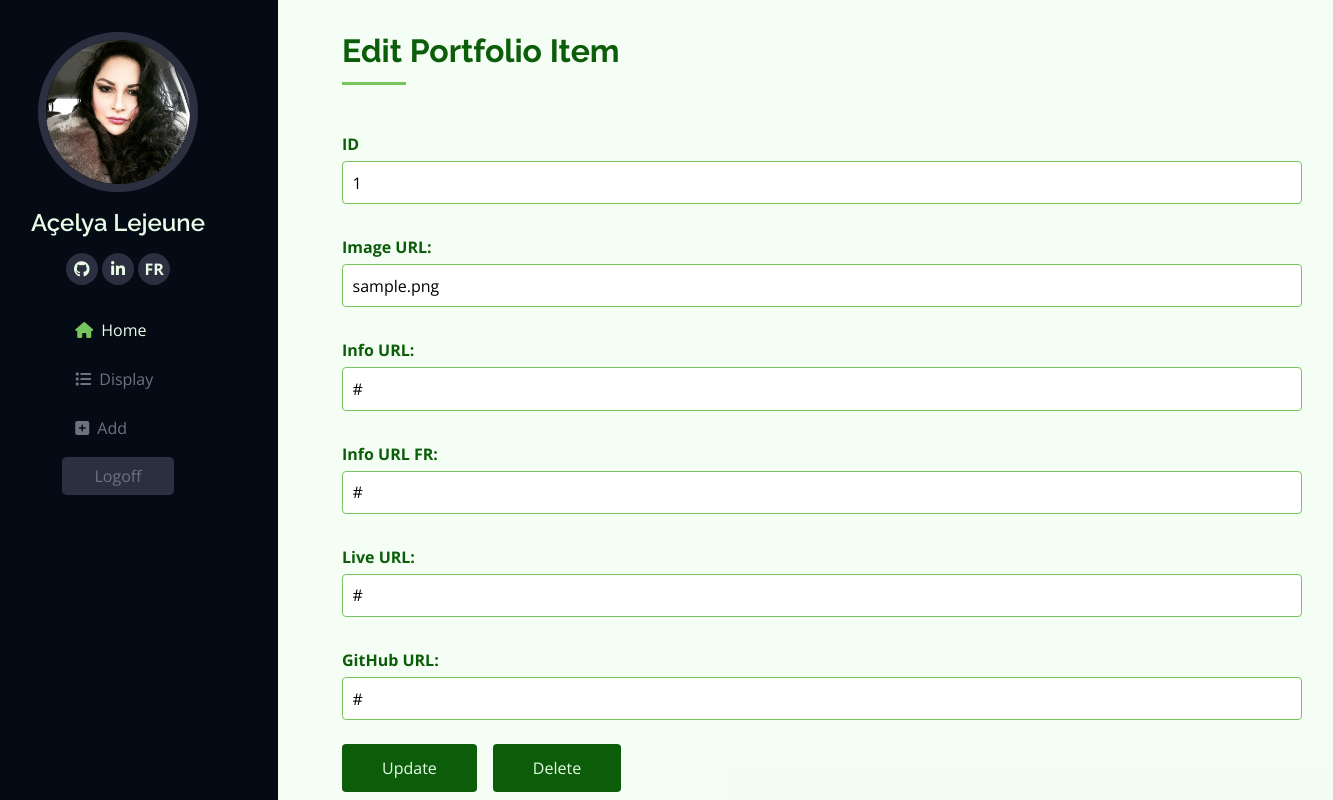
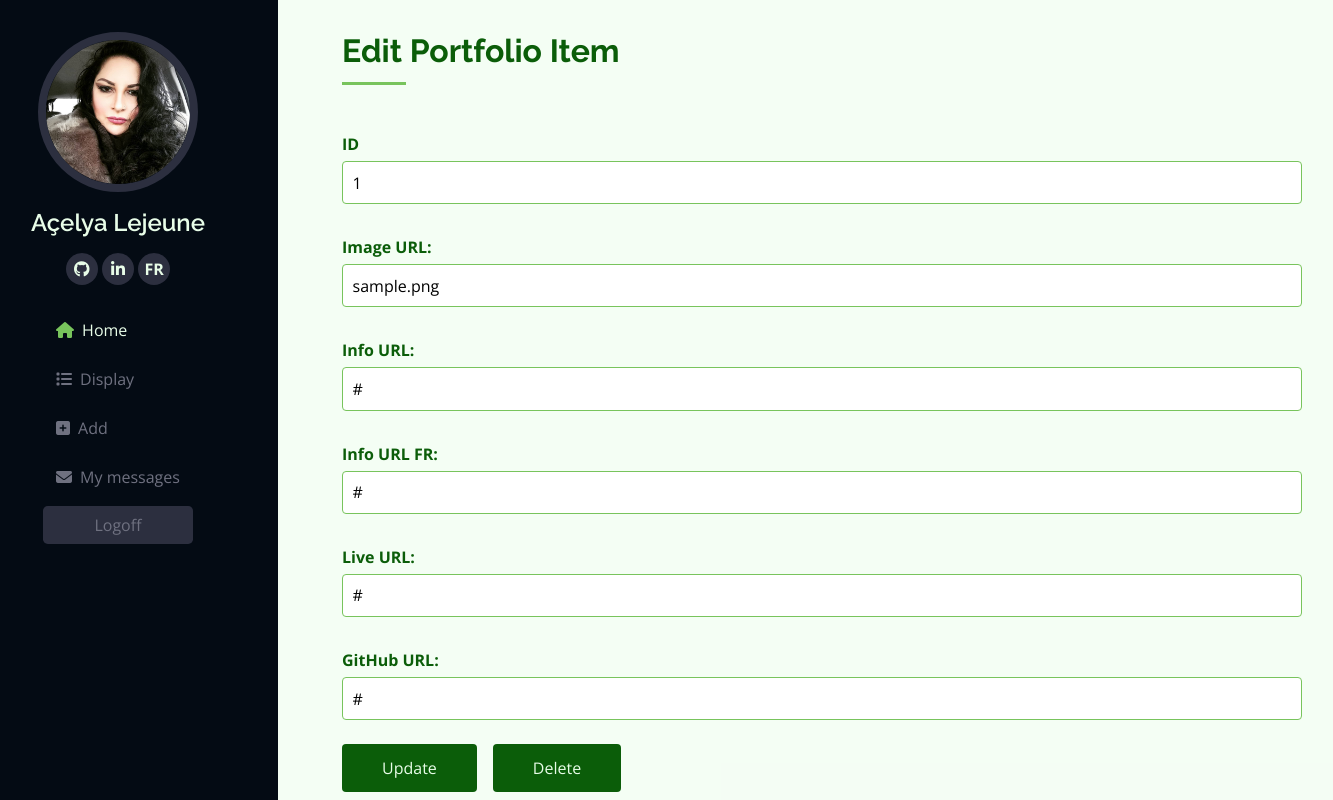
Before and after one commit to LejeuneA/portfolio-lejeune, a PHP site: page /admin/edit.php?id=1 in a window 1600 px wide; the page is wider, and only the part inside the window is pictured. Shown: that part, without its empty margins (42-1375 px from the left). Run offline with PHP 8.4, Linux system fonts and the light colour scheme; the visitor is signed in with stand-in values (Sample User, id 1); tables that the repository leaves empty or names only in its code hold one stand-in row (values such as "Sample post"); some libraries are stand-ins or nearby versions.

Commit message:
Update edit.php

```diff
--- a/admin/edit.php
+++ b/admin/edit.php
@@ -115,6 +115,8 @@ if (isset($_GET['id'])) {
 				</li>
 				<li><a href="add.php" class="nav-link scrollto"><i class="fa-solid fa-square-plus"></i>
 						<span>Add</span></a></li>
+				<li><a href="messages.php" class="nav-link scrollto"><i class="fa-solid fa-envelope"></i>
+						<span>My messages</span></a></li>
 			</ul>
 			<div class="btn-resume">
 				<a class="btn-resume" href="../admin/logoff.php">Logoff</a>
@@ -150,6 +152,8 @@ if (isset($_GET['id'])) {
 				</li>
 				<li><a href="add.php" class="nav-link scrollto"><i class="fa-solid fa-square-plus"></i>
 						<span>Add</span></a></li>
+				<li><a href="messages.php" class="nav-link scrollto"><i class="fa-solid fa-envelope"></i>
+						<span>My messages</span></a></li>
 			</ul>
 			<div class="btn-resume">
 				<a class="btn-resume" href="../admin/logoff.php">Logoff</a>
```
